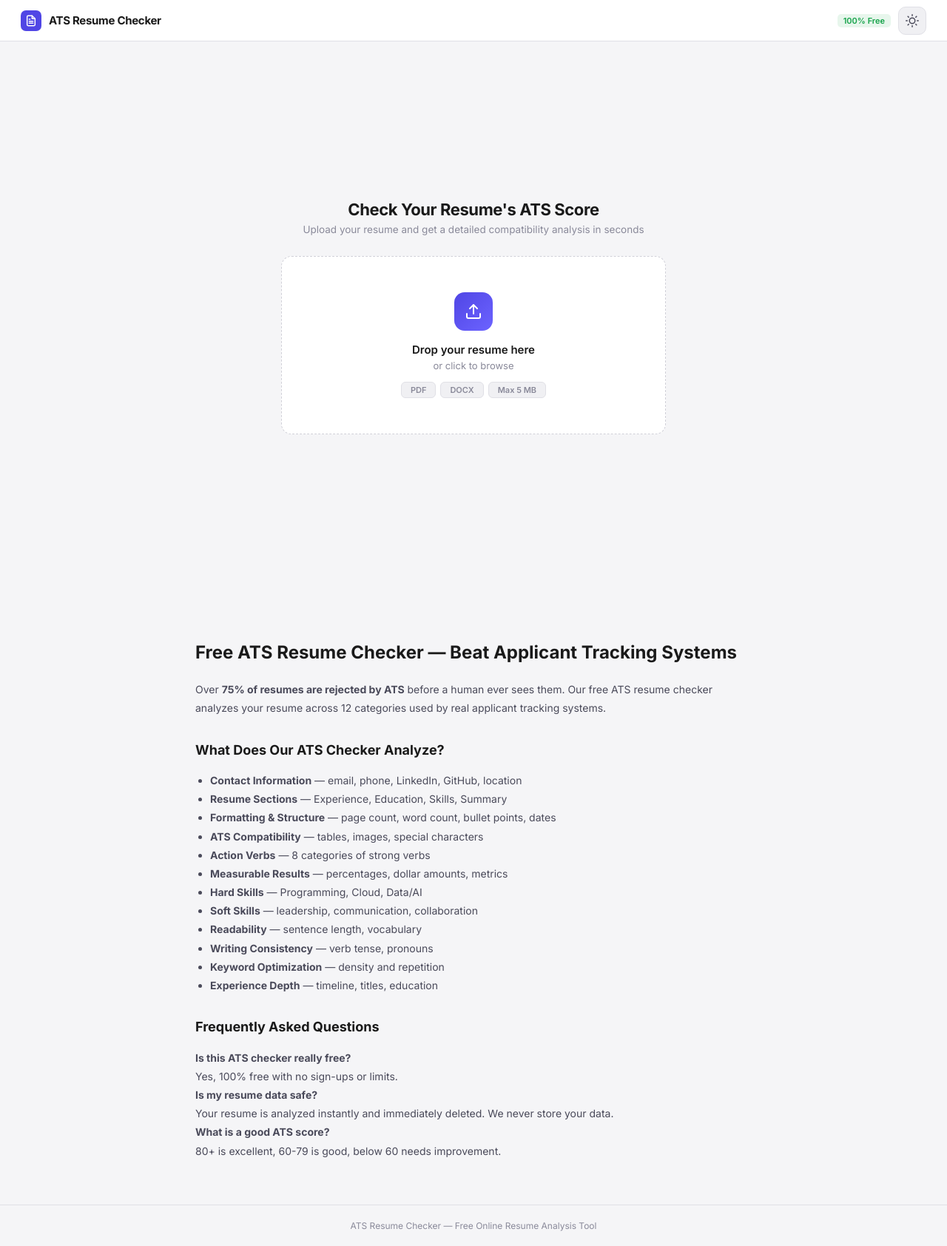
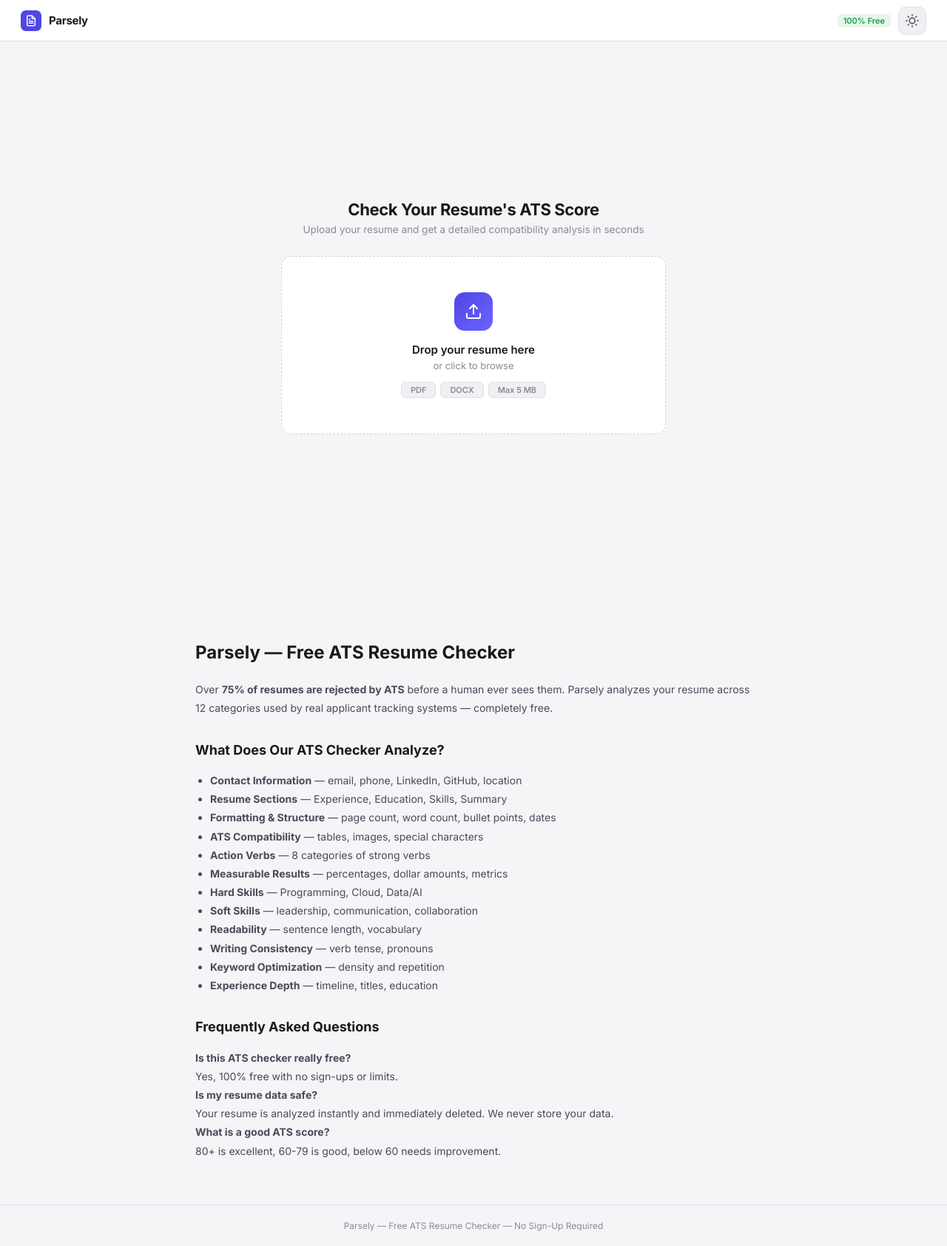
Before and after one commit to AmnaMubarak/ats-checker, a Flask app: page / in a window 1280 px wide. Shown: the whole page at 74% size. Run offline with Flask 3, Linux system fonts and the light colour scheme.

Commit message:
Update app configuration for dynamic upload folder based on environment, rename application to Parsely, and enhance SEO in HTML template with updated metadata and titles.

```diff
--- a/app.py
+++ b/app.py
@@ -10,7 +10,10 @@ from docx import Document
 
 app = Flask(__name__)
 app.config["MAX_CONTENT_LENGTH"] = 5 * 1024 * 1024
-app.config["UPLOAD_FOLDER"] = os.path.join(os.path.dirname(__file__), "uploads")
+
+IS_VERCEL = os.environ.get("VERCEL") or os.environ.get("AWS_LAMBDA_FUNCTION_NAME")
+UPLOAD_DIR = "/tmp/uploads" if IS_VERCEL else os.path.join(os.path.dirname(__file__), "uploads")
+app.config["UPLOAD_FOLDER"] = UPLOAD_DIR
 
 ALLOWED_EXTENSIONS = {"pdf", "docx"}
 os.makedirs(app.config["UPLOAD_FOLDER"], exist_ok=True)
--- a/render.yaml
+++ b/render.yaml
@@ -1,6 +1,6 @@
 services:
   - type: web
-    name: ats-checker
+    name: parsely
     runtime: python
     plan: free
     buildCommand: pip install -r requirements.txt
--- a/templates/index.html
+++ b/templates/index.html
@@ -3,21 +3,21 @@
 <head>
     <meta charset="UTF-8">
     <meta name="viewport" content="width=device-width, initial-scale=1.0">
-    <title>Free ATS Resume Checker — Instant ATS Score & Detailed Analysis</title>
-    <meta name="description" content="Check your resume's ATS compatibility score instantly for free. Upload your PDF or DOCX resume and get a detailed 12-category analysis with actionable tips to beat applicant tracking systems.">
-    <meta name="keywords" content="ATS checker, ATS resume checker, resume checker, ATS score, ATS compatibility, resume scanner, applicant tracking system, resume analysis, free ATS checker, ATS friendly resume, resume optimizer, ATS resume score, resume keyword checker, ATS resume scanner, resume review">
-    <meta name="author" content="ATS Resume Checker">
+    <title>Parsely — Free ATS Resume Checker | Instant Score & Analysis</title>
+    <meta name="description" content="Parsely checks your resume's ATS compatibility score instantly for free. Upload your PDF or DOCX resume and get a detailed 12-category analysis with actionable tips to beat applicant tracking systems.">
+    <meta name="keywords" content="Parsely, ATS checker, ATS resume checker, resume checker, ATS score, ATS compatibility, resume scanner, applicant tracking system, resume analysis, free ATS checker, ATS friendly resume, resume optimizer, ATS resume score, resume keyword checker, ATS resume scanner, resume review">
+    <meta name="author" content="Parsely">
     <meta name="robots" content="index, follow, max-snippet:-1, max-image-preview:large, max-video-preview:-1">
     <link rel="canonical" href="{{ request.url_root }}">
     <meta property="og:type" content="website">
     <meta property="og:url" content="{{ request.url_root }}">
-    <meta property="og:title" content="Free ATS Resume Checker — Instant Score & Tips">
-    <meta property="og:description" content="Upload your resume and get a free ATS compatibility score with 12-category analysis.">
-    <meta property="og:site_name" content="ATS Resume Checker">
+    <meta property="og:title" content="Parsely — Free ATS Resume Checker | Instant Score & Tips">
+    <meta property="og:description" content="Parsely checks your resume's ATS compatibility with a detailed 12-category analysis. 100% free.">
+    <meta property="og:site_name" content="Parsely">
     <meta name="twitter:card" content="summary_large_image">
-    <meta name="twitter:title" content="Free ATS Resume Checker — Instant Score & Tips">
-    <meta name="twitter:description" content="Upload your resume and get a free ATS compatibility score with 12-category analysis and actionable improvement tips.">
-    <script type="application/ld+json">{"@context":"https://schema.org","@type":"WebApplication","name":"ATS Resume Checker","description":"Free online ATS resume checker with 12-category analysis.","url":"{{ request.url_root }}","applicationCategory":"BusinessApplication","operatingSystem":"Any","offers":{"@type":"Offer","price":"0","priceCurrency":"USD"}}</script>
+    <meta name="twitter:title" content="Parsely — Free ATS Resume Checker">
+    <meta name="twitter:description" content="Parsely analyzes your resume across 12 categories and gives you an ATS score with actionable improvement tips. Free.">
+    <script type="application/ld+json">{"@context":"https://schema.org","@type":"WebApplication","name":"Parsely","description":"Parsely is a free ATS resume checker with 12-category analysis and actionable improvement tips.","url":"{{ request.url_root }}","applicationCategory":"BusinessApplication","operatingSystem":"Any","offers":{"@type":"Offer","price":"0","priceCurrency":"USD"}}</script>
     <script type="application/ld+json">{"@context":"https://schema.org","@type":"FAQPage","mainEntity":[{"@type":"Question","name":"What is an ATS resume checker?","acceptedAnswer":{"@type":"Answer","text":"An ATS resume checker analyzes your resume against the criteria used by Applicant Tracking Systems to filter candidates."}},{"@type":"Question","name":"Is this ATS checker really free?","acceptedAnswer":{"@type":"Answer","text":"Yes, 100% free with no hidden costs, sign-ups, or limitations."}},{"@type":"Question","name":"What is a good ATS score?","acceptedAnswer":{"@type":"Answer","text":"A score of 80+ is excellent. 60-79 is good. Below 60 means improvements are recommended."}}]}</script>
     <link rel="preconnect" href="https://fonts.googleapis.com">
     <link rel="preconnect" href="https://fonts.gstatic.com" crossorigin>
@@ -229,7 +229,7 @@
 <nav class="navbar">
     <div class="nav-brand">
         <div class="nav-logo"><svg viewBox="0 0 24 24" stroke-linecap="round" stroke-linejoin="round"><path d="M14 2H6a2 2 0 00-2 2v16a2 2 0 002 2h12a2 2 0 002-2V8z"/><polyline points="14 2 14 8 20 8"/><line x1="16" y1="13" x2="8" y2="13"/><line x1="16" y1="17" x2="8" y2="17"/><polyline points="10 9 9 9 8 9"/></svg></div>
-        ATS Resume Checker
+        Parsely
     </div>
     <div class="nav-right">
         <span class="nav-tag">100% Free</span>
@@ -403,8 +403,8 @@ document.getElementById('btnNew').addEventListener('click',()=>{
 
 <!-- SEO Content -->
 <article style="max-width:800px;margin:0 auto;padding:60px 24px;color:var(--text-2);font-size:14px;line-height:1.8">
-    <h2 style="color:var(--text);font-size:24px;margin-bottom:16px">Free ATS Resume Checker — Beat Applicant Tracking Systems</h2>
-    <p>Over <strong>75% of resumes are rejected by ATS</strong> before a human ever sees them. Our free ATS resume checker analyzes your resume across 12 categories used by real applicant tracking systems.</p>
+    <h2 style="color:var(--text);font-size:24px;margin-bottom:16px">Parsely — Free ATS Resume Checker</h2>
+    <p>Over <strong>75% of resumes are rejected by ATS</strong> before a human ever sees them. Parsely analyzes your resume across 12 categories used by real applicant tracking systems — completely free.</p>
     <h3 style="color:var(--text);font-size:18px;margin:28px 0 12px">What Does Our ATS Checker Analyze?</h3>
     <ul style="margin:12px 0 12px 20px"><li><strong>Contact Information</strong> — email, phone, LinkedIn, GitHub, location</li><li><strong>Resume Sections</strong> — Experience, Education, Skills, Summary</li><li><strong>Formatting & Structure</strong> — page count, word count, bullet points, dates</li><li><strong>ATS Compatibility</strong> — tables, images, special characters</li><li><strong>Action Verbs</strong> — 8 categories of strong verbs</li><li><strong>Measurable Results</strong> — percentages, dollar amounts, metrics</li><li><strong>Hard Skills</strong> — Programming, Cloud, Data/AI</li><li><strong>Soft Skills</strong> — leadership, communication, collaboration</li><li><strong>Readability</strong> — sentence length, vocabulary</li><li><strong>Writing Consistency</strong> — verb tense, pronouns</li><li><strong>Keyword Optimization</strong> — density and repetition</li><li><strong>Experience Depth</strong> — timeline, titles, education</li></ul>
     <h3 style="color:var(--text);font-size:18px;margin:28px 0 12px">Frequently Asked Questions</h3>
@@ -412,6 +412,6 @@ document.getElementById('btnNew').addEventListener('click',()=>{
     <p><strong>Is my resume data safe?</strong><br>Your resume is analyzed instantly and immediately deleted. We never store your data.</p>
     <p><strong>What is a good ATS score?</strong><br>80+ is excellent, 60-79 is good, below 60 needs improvement.</p>
 </article>
-<footer style="text-align:center;padding:20px;color:var(--text-3);font-size:12px;border-top:1px solid var(--border)">ATS Resume Checker &mdash; Free Online Resume Analysis Tool</footer>
+<footer style="text-align:center;padding:20px;color:var(--text-3);font-size:12px;border-top:1px solid var(--border)">Parsely &mdash; Free ATS Resume Checker &mdash; No Sign-Up Required</footer>
 </body>
 </html>
```
Also changed, not shown: vercel.json (added).
